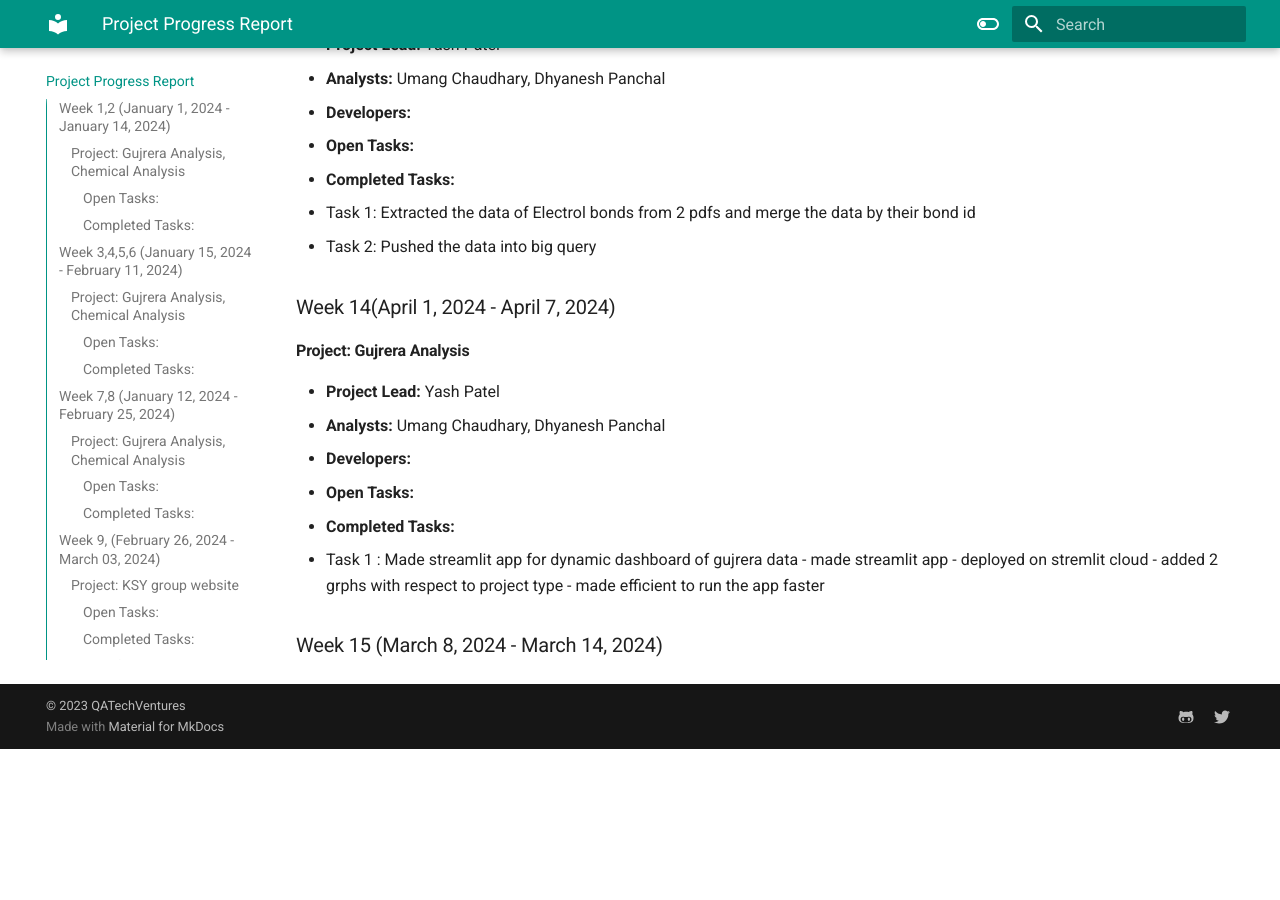
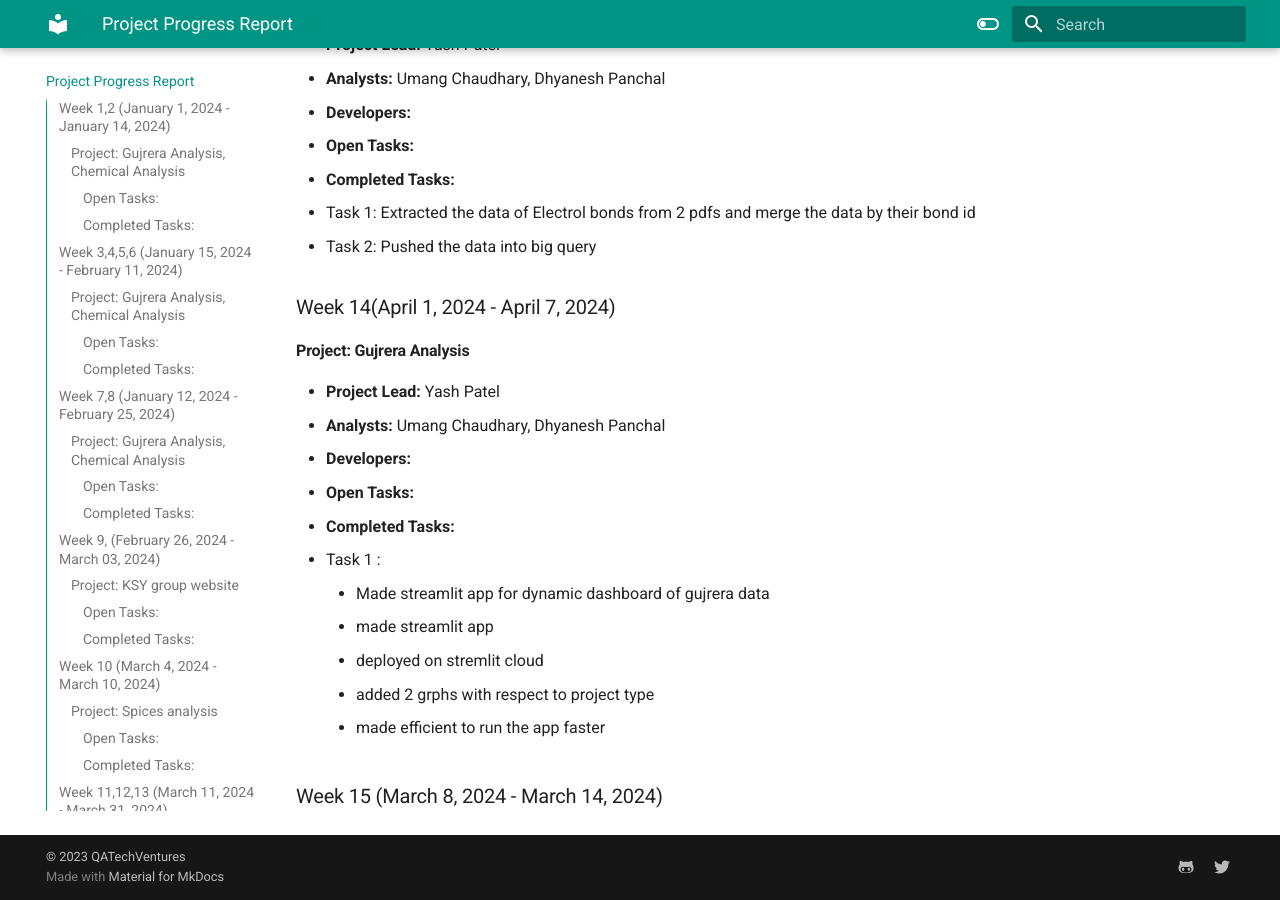
Before and after one commit to QAVentures/qaTechVentures-mkdoc-material, an MkDocs documentation site: the page built from docs/weekly tracker.md, in a window 1280 px wide and 900 px high, scrolled down 2522 px. Built offline with MkDocs 1.6.1 and Material for MkDocs 9.7.7, drawn with Linux system fonts in a browser that asks for light colours; before the commit the page ends 3271 px from its top, so only the background shows below that.

Commit message:
changes in weekly tracker

```diff
--- a/docs/weekly tracker.md
+++ b/docs/weekly tracker.md
@@ -102,11 +102,12 @@
 - **Open Tasks:**
 
 - **Completed Tasks:**
-  - Task 1 : Made streamlit app for dynamic dashboard of gujrera data
-          - made streamlit app
-          - deployed on stremlit cloud
-          - added 2 grphs with respect to project type
-          - made efficient to run the app faster
+  - Task 1 :
+      -  Made streamlit app for dynamic dashboard of gujrera data
+      - made streamlit app
+      - deployed on stremlit cloud
+      - added 2 grphs with respect to project type
+      - made efficient to run the app faster
 
 
 ### Week 15 (March 8, 2024 - March 14, 2024)
```
